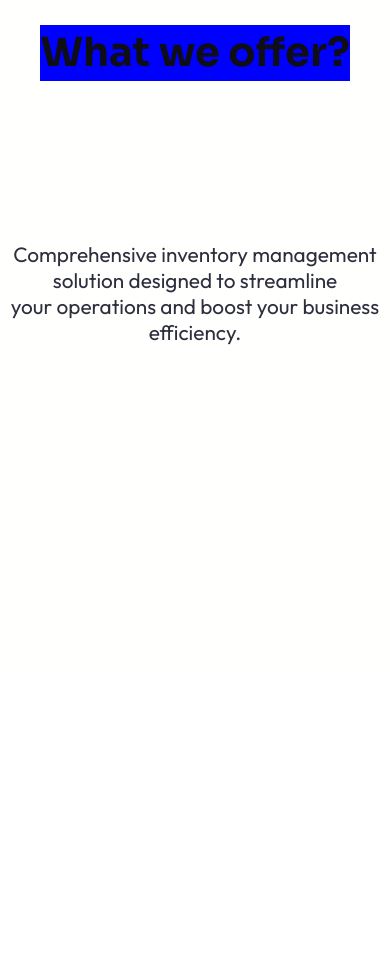
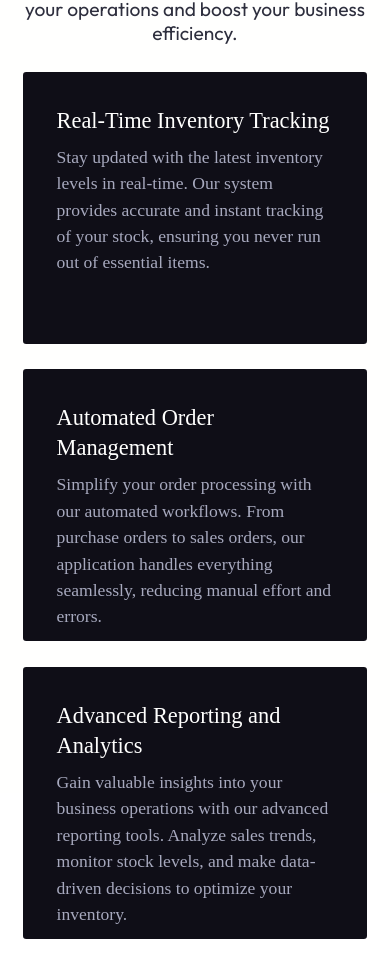
Before and after one commit to shaurya35/Stockwise-Inventory-Manager, a React (Vite) app in the folder client/: page / in a window 390 px wide. Shown: the part 1015-1978 px from the top of the page. Before the commit the page ends 1680 px from the top, so only its background shows below. Built offline with nearby package versions, Linux system fonts and the light colour scheme.

Commit message:
add features section

```diff
--- a/client/src/pages/Homepage.jsx
+++ b/client/src/pages/Homepage.jsx
@@ -1,6 +1,6 @@
 import "../styles/static/Homepage.css";
 import logo from "../assets/logo.svg";
-import img from "../assets/img.svg"
+import img from "../assets/img.svg";
 
 export default function Homepage() {
   return (
@@ -25,8 +25,16 @@ export default function Homepage() {
       <main className="app_main">
         <div className="main">
           <div className="main_left">
-            <div className="main_left_heading sora">Revolutionize Your <br /> Inventory Management <br /> with Stockwise</div>
-            <div className="main_left_paragraph outfit">The ultimate solution for seamless Inventory <br />  management and demand forecasting. <br /> Say goodbye to stockouts and overstocking, <br /> and embrace a smarter way to manage your <br /> inventory with Stockwise</div>
+            <div className="main_left_heading sora">
+              Revolutionize Your <br /> Inventory Management <br /> with
+              Stockwise
+            </div>
+            <div className="main_left_paragraph outfit">
+              The ultimate solution for seamless Inventory <br /> management and
+              demand forecasting. <br /> Say goodbye to stockouts and
+              overstocking, <br /> and embrace a smarter way to manage your{" "}
+              <br /> inventory with Stockwise
+            </div>
             <button className="main_left_button sora">Get Started</button>
           </div>
           <div className="main_right">
@@ -35,32 +43,33 @@ export default function Homepage() {
         </div>
       </main>
 
-      <div className="app_gap">
-
-      </div>
+      <div className="app_gap"></div>
       {/* section */}
       <section className="app_section">
         <div className="section">
-        <div className="section_heading sora">What we offer?</div>
-        <div className="section_paragraph outfit">Comprehensive inventory management solution designed to streamline <br /> your operations and boost your business efficiency.</div>
-        <div className="section_blocks">
-          <div className="blocks_block1">
-            <div className="block_heading"></div>
-            <div className="block_content"></div>
+          <div className="section_heading sora">What we offer?</div>
+          <div className="section_paragraph outfit">
+            Comprehensive inventory management solution designed to streamline{" "}
+            <br /> your operations and boost your business efficiency.
           </div>
-          <div className="blocks_block2">
-          <div className="block_heading"></div>
-          <div className="block_content"></div>
+          <div className="section_blocks">
+            <div className="blocks_block">
+              <div className="block_heading">Real-Time Inventory Tracking</div>
+              <div className="block_content">Stay updated with the latest inventory levels in real-time. Our system provides accurate and instant tracking of your stock, ensuring you never run out of essential items.</div>
+            </div>
+            <div className="blocks_block">
+              <div className="block_heading">Automated Order Management</div>
+              <div className="block_content">Simplify your order processing with our automated workflows. From purchase orders to sales orders, our application handles everything seamlessly, reducing manual effort and errors.</div>
+            </div>
+            <div className="blocks_block">
+              <div className="block_heading">Advanced Reporting and Analytics</div>
+              <div className="block_content">Gain valuable insights into your business operations with our advanced reporting tools. Analyze sales trends, monitor stock levels, and make data-driven decisions to optimize your inventory.</div>
+            </div>
+            <div className="blocks_block">
+              <div className="block_heading">Predictive Analysis</div>
+              <div className="block_content">Our inventory management application provides you with a wealth of analytics data, enabling you to forecast demand, optimize stock levels, and anticipate market trends. </div>
+            </div>
           </div>
-          <div className="blocks_block3">
-          <div className="block_heading"></div>
-          <div className="block_content"></div>
-          </div>
-          <div className="blocks_block4">
-          <div className="block_heading"></div>
-          <div className="block_content"></div>
-          </div>
-        </div>
         </div>
       </section>
     </>
--- a/client/src/styles/static/Homepage.css
+++ b/client/src/styles/static/Homepage.css
@@ -223,13 +223,13 @@
     display: flex;
     justify-content: center;
     align-items: center;
-    background-color: red;
+    /* background-color: red; */
 }
 
 /* section  */
 .section{
     background-color: var(--headline);
-    height: 50rem;
+    height: 65rem;
     width: 65rem;
     display: flex;
     justify-content: space-evenly;
@@ -243,7 +243,7 @@
     font-size: 2.5rem;
     line-height: 3.5rem;
     font-weight: 700;
-    background-color: blue;
+    /* background-color: blue; */
     /* margin-top: 2rem; */
 }
 
@@ -255,5 +255,92 @@
 }
 
 .section_blocks{
+    display: flex;
+    justify-content: center;
+    align-items: center;
+    flex-direction: row;
+    /* background-color: gray; */
+    flex-wrap: wrap;
+    height: 45rem;
+    width: inherit;
+}
+
+.blocks_block{
+    width: 27.4rem;
+    height: 19rem;
+    border: 2px solid var(--background-color);
+    background-color: var(--background-color);
+    border-radius: 0.2rem;
+    padding: 2.5rem;
+    margin: 1rem;
+}
+
+.block_heading{
+    font-size: 2rem;
+    line-height: 1.875rem;
+    font-weight: 300;
+    color: var(--headline);
+    padding-bottom: 1rem;
+}
+
+.block_content{
+    font-size: 1.2rem;
+    font-weight: 400;
+    color: var(--paragraph);
+    line-height: 1.5;
+}
+
+@media (max-width: 1024px) {
+
+    .section{
+        height: 58rem;
+    }
+
+    .section_heading{
+        font-size: 2rem;
+    }
+
+    .section_paragraph{
+        font-size: 1.2rem;
+    }
+
+    .section_blocks{
+        height: 45rem;
+        width: 95vw;
+    }
+
+    .blocks_block{
+        width: 25.4rem;
+        height: 19rem;
+        border-radius: 0.2rem;
+        padding: 2.5rem;
+        margin: 1rem;
+    }
+}
+
+@media (max-width: 768px){
+    .section_heading{
+        font-size: 1.8rem;
+    }
+
+    .section_paragraph{
+        font-size: 1.2rem;
+    }
+
+    .blocks_block{
+        width: 25.4rem;
+        height: 17rem;
+        padding: 2rem;
+        margin: 0.8rem;
+    }
+
+    .block_heading{
+        font-size: 1.4rem;
+        padding-bottom: 0.5rem;
+    }
+
+    .block_content{
+        font-size: 1.1rem;
+    }
 
 }
```
